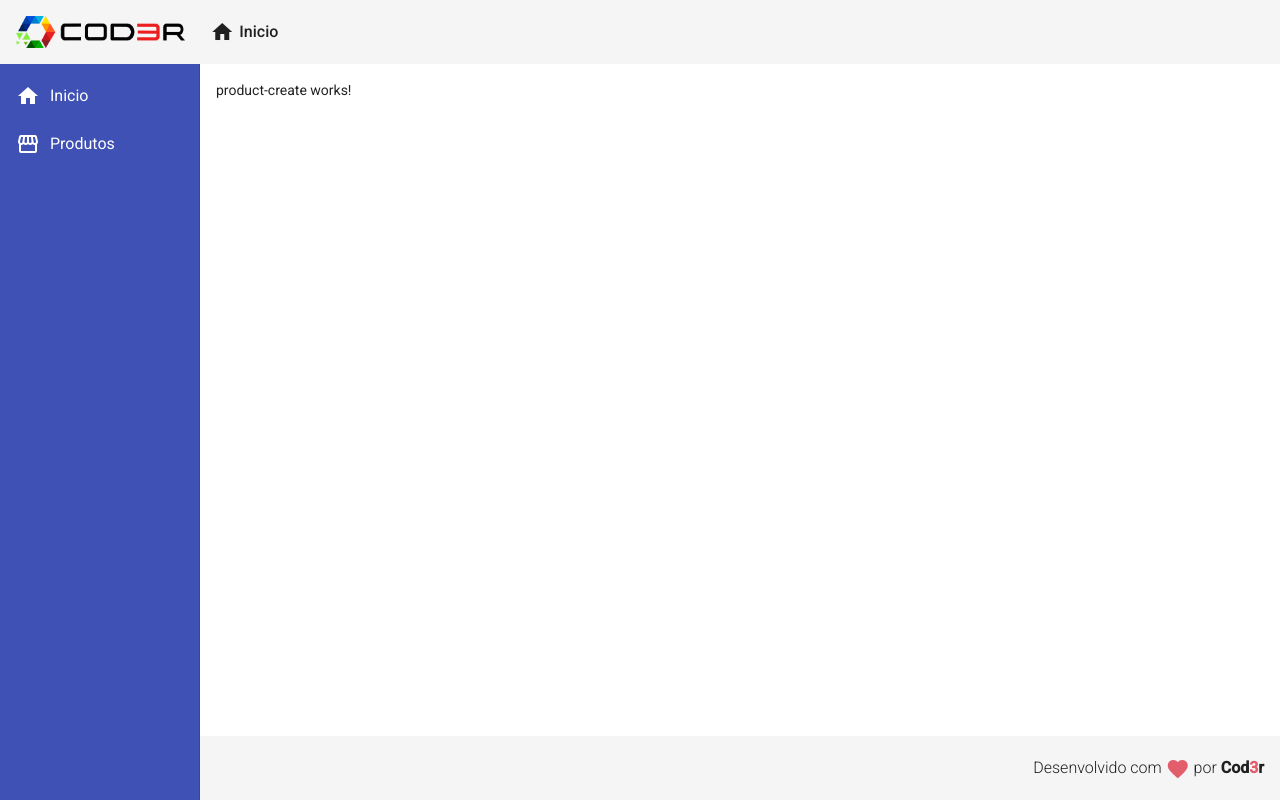
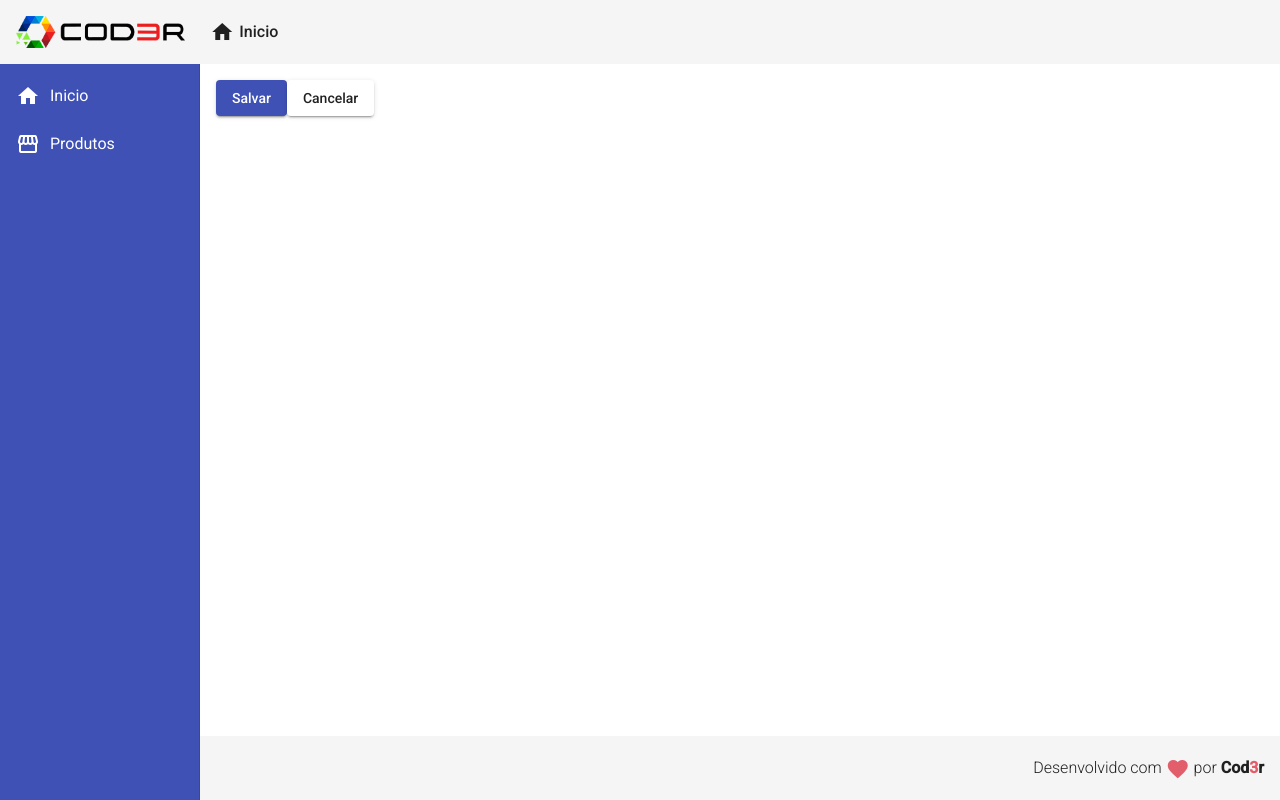
Before and after one commit to MrVictor42/EscolaX-Frontend, an Angular app: page /products/create in a window 1280 px wide. Built offline with nearby package versions, Linux system fonts and the light colour scheme.

Commit message:
Create service and buttons create and save product

```diff
--- a/src/app/components/product/product-create/product-create.component.html
+++ b/src/app/components/product/product-create/product-create.component.html
@@ -1 +1,7 @@
-<p>product-create works!</p>
+<button mat-raised-button (click)="createProduct()" color="primary">
+    Salvar
+</button>
+
+<button mat-raised-button (click)="cancel()">
+    Cancelar
+</button>
--- a/src/app/components/product/product-create/product-create.component.ts
+++ b/src/app/components/product/product-create/product-create.component.ts
@@ -1,4 +1,6 @@
 import { Component, OnInit } from '@angular/core';
+import { ProductService } from '../product.service';
+import { Router } from '@angular/router';
 
 @Component({
 	selector: 'app-product-create',
@@ -7,9 +9,17 @@ import { Component, OnInit } from '@angular/core';
 })
 export class ProductCreateComponent implements OnInit {
 
-	constructor() { }
+	constructor(private productService : ProductService, private router : Router) { }
 
 	ngOnInit(): void {
 
 	}
+
+	createProduct() : void {
+		this.productService.showMessage("Produto Criado!");
+	}
+
+	cancel() : void {
+		this.router.navigate(['/products'])
+	}
 }
--- /dev/null
+++ b/src/app/components/product/product.model.ts
@@ -0,0 +1,5 @@
+export interface Product {
+    id?: number, //optional
+    name: String,
+    price: number
+}
--- /dev/null
+++ b/src/app/components/product/product.service.ts
@@ -0,0 +1,20 @@
+import { Injectable } from '@angular/core';
+import { MatSnackBar } from '@angular/material/snack-bar';
+
+@Injectable({
+	providedIn: 'root'
+})
+export class ProductService {
+
+	constructor(private snackbar : MatSnackBar) {
+
+	}
+
+	showMessage(msg : string) : void {
+		this.snackbar.open(msg, 'X', {
+			duration: 3000,
+			horizontalPosition: "right",
+			verticalPosition: "top"
+		});
+	}
+}
--- a/src/app/views/product-crud/product-crud.component.html
+++ b/src/app/views/product-crud/product-crud.component.html
@@ -1 +1,3 @@
-<p>product-crud works!</p>
+<button mat-raised-button (click)="navigateToProductCreate()">
+    Novo Produto
+</button>
--- a/src/app/views/product-crud/product-crud.component.ts
+++ b/src/app/views/product-crud/product-crud.component.ts
@@ -1,15 +1,20 @@
 import { Component, OnInit } from '@angular/core';
+import { Router } from '@angular/router';
 
 @Component({
-  selector: 'app-product-crud',
-  templateUrl: './product-crud.component.html',
-  styleUrls: ['./product-crud.component.css']
+	selector: 'app-product-crud',
+	templateUrl: './product-crud.component.html',
+	styleUrls: ['./product-crud.component.css']
 })
 export class ProductCrudComponent implements OnInit {
 
-  constructor() { }
+	constructor(private router : Router) { }
 
-  ngOnInit(): void {
-  }
+	ngOnInit(): void {
 
+	}
+
+	navigateToProductCreate() : void {
+		this.router.navigate(['/products/create'])
+	}
 }
```
Also changed, not shown: src/app/app.module.ts (+9 -4 lines).
